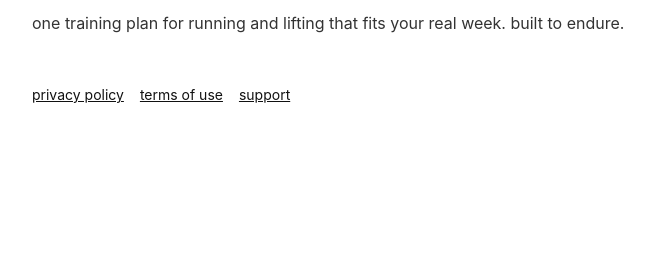
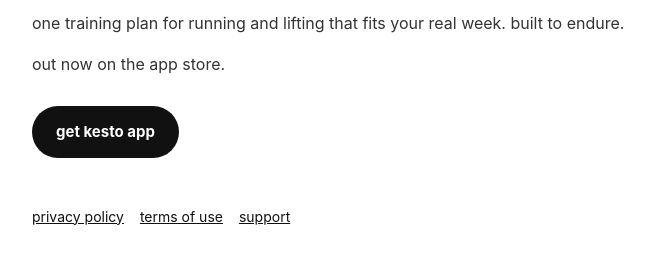
Before and after one commit to eeputti/kesto-site, a plain HTML site: page index.html in a window 1280 px wide. Shown: the part 149-412 px from the top of the page, without its empty margins (268-922 px from the left). Drawn offline with Linux system fonts and the light colour scheme.

Commit message:
Link the kesto app on the App Store
Kesto 1.0 went live on the App Store on 4.11.2026. The front page gets a
"get kesto app" button, support links to the store, and every page shows
Safari's smart app banner.

Co-Authored-By: Claude Opus 5.5 <noreply@anthropic.com>

```diff
--- a/index.html
+++ b/index.html
@@ -3,6 +3,7 @@
 <head>
 <meta charset="utf-8">
 <meta name="viewport" content="width=device-width, initial-scale=1">
+<meta name="apple-itunes-app" content="app-id=6761369504">
 <title>kesto — the kesto system</title>
 <style>
   :root { color-scheme: light; }
@@ -14,6 +15,7 @@
   p, li { color: #333; }
   ul { padding-left: 20px; }
   a { color: #111; }
+  .store { display: inline-block; margin-top: 12px; padding: 14px 24px; background: #111; color: #fff; border-radius: 999px; font-weight: 700; font-size: 15px; text-decoration: none; }
   nav { margin-top: 48px; font-size: 14px; display: flex; gap: 16px; flex-wrap: wrap; }
 </style>
 </head>
@@ -22,6 +24,8 @@
 <a class="brand" href="./">kesto</a>
 <h1>the kesto system</h1>
 <p>one training plan for running and lifting that fits your real week. built to endure.</p>
+<p>out now on the app store.</p>
+<p><a class="store" href="https://apps.apple.com/app/kesto-hybrid-training/id6761369504">get kesto app</a></p>
 
 <nav><a href="./privacy/">privacy policy</a><a href="./terms/">terms of use</a><a href="./support/">support</a></nav>
 </main>
```
Also changed, not shown: privacy/index.html (+1 -0 lines), support/index.html (+3 -1 lines), terms/index.html (+1 -0 lines).
